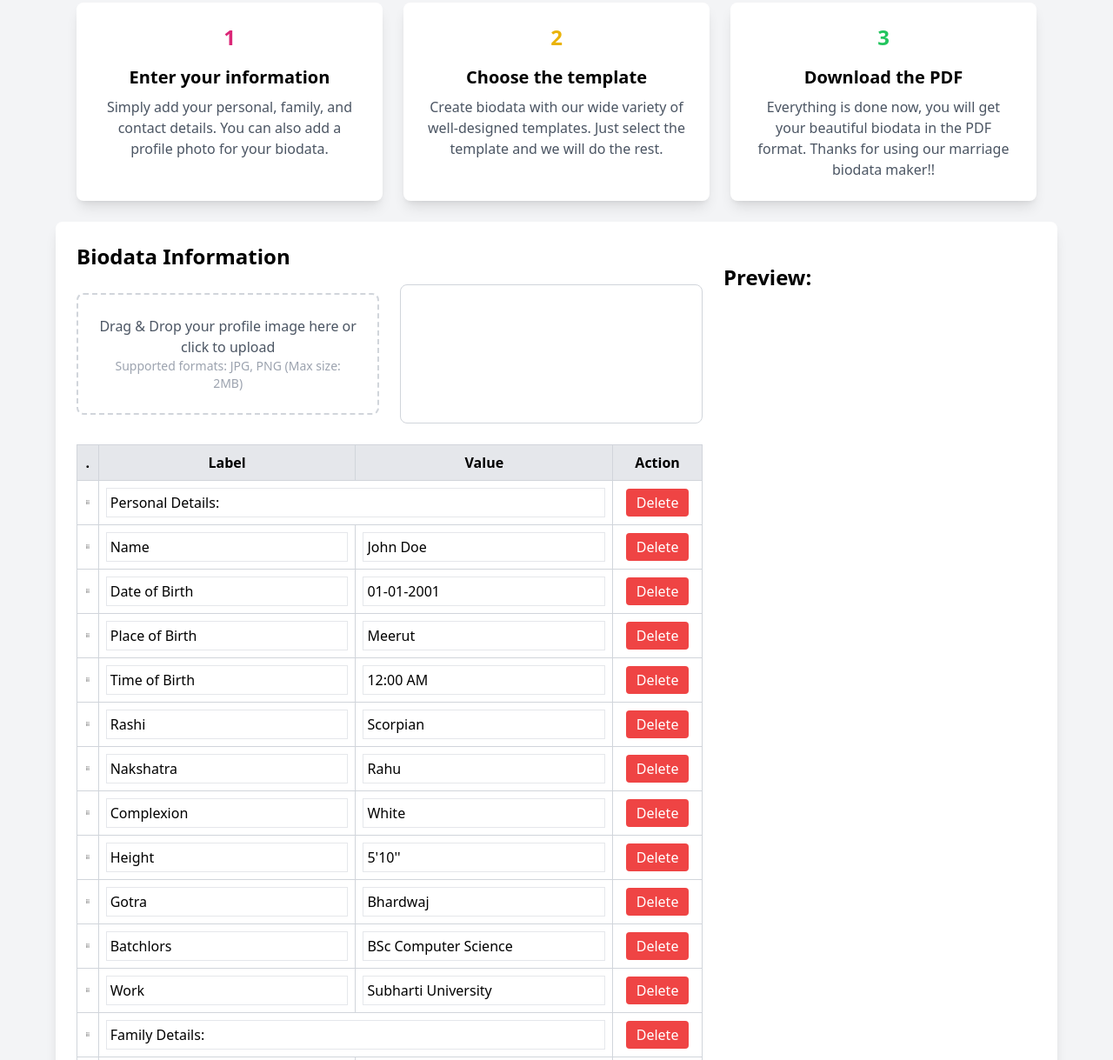
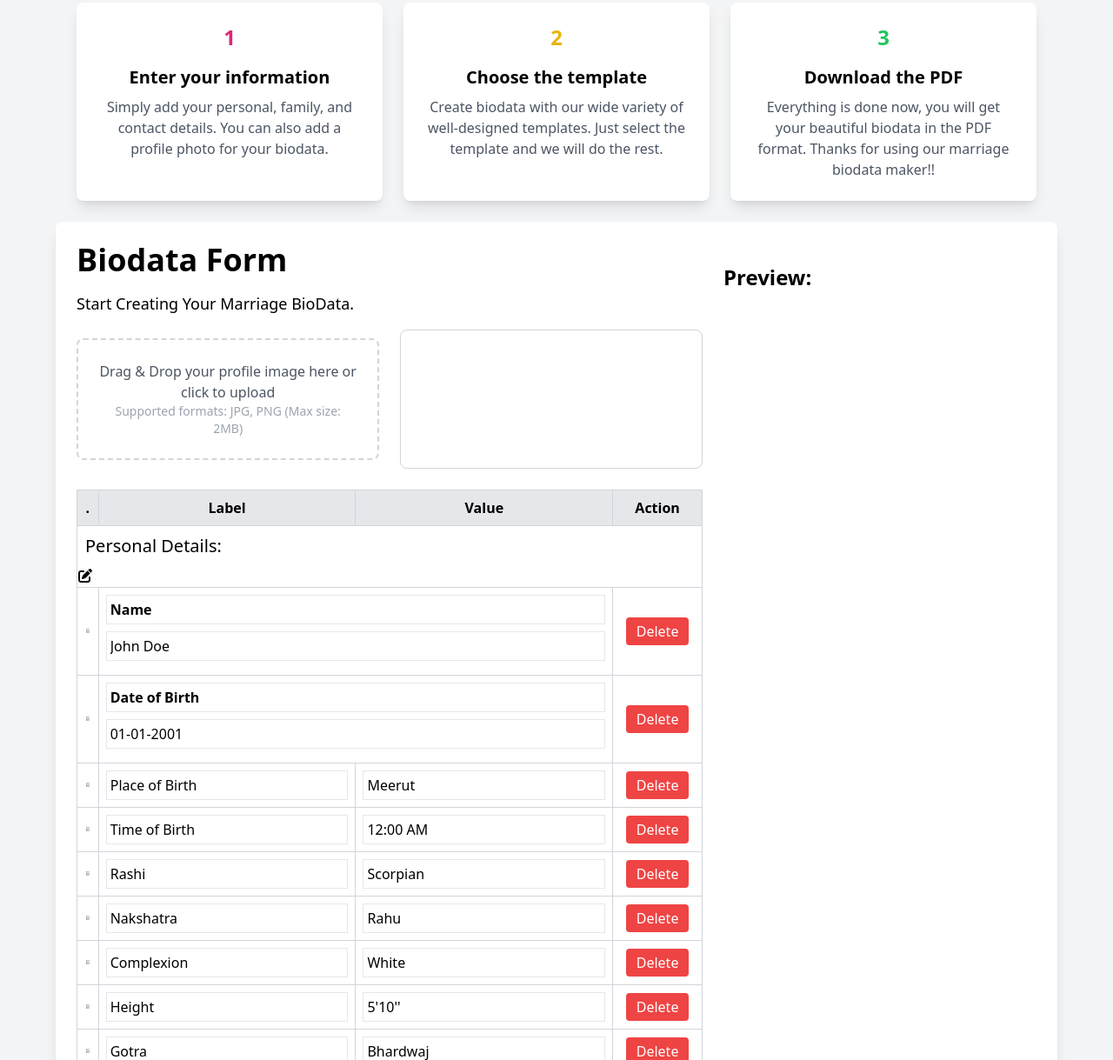
Before and after one commit to satvik017/testtool1, a plain HTML site: page index.html in a window 1280 px wide. Shown: the part 993-2212 px from the top of the page at 87% size. Drawn offline with nearby package versions, Linux system fonts and the light colour scheme.

Commit message:
Update index.html

```diff
--- a/index.html
+++ b/index.html
@@ -5,6 +5,7 @@
     <meta name="viewport" content="width=device-width, initial-scale=1.0">
     <title>Biodata Maker</title>
     <script src="https://cdn.tailwindcss.com"></script>
+    <script src='https://kit.fontawesome.com/a076d05399.js' crossorigin='anonymous'></script>
     <link rel="stylesheet" href="./css/style.css">
 </head>
 <body class="bg-gray-100">
@@ -78,7 +79,8 @@
         <!-- Bio Data Maker -->
         <div class="max-w-6xl mx-auto bg-white p-6 shadow-lg rounded-lg flex gap-6" id="BiodataMaker">
             <div class="md:w-2/3">
-                <h2 class="text-2xl font-bold mb-4">Biodata Information</h2>
+                <h2 class="text-4xl font-bold mb-4">Biodata Form</h2>
+                <h2 class="text-lg mb-4">Start Creating Your Marriage BioData.</h2>
 
                 <!-- Drag and Drop Profile Image Upload -->
                 <div class="flex items-center gap-6 mb-6">
@@ -105,7 +107,7 @@
                     <tbody id="biodata-table-body">
 
                         <!-- Personal details begins here -->
-                        <tr draggable="true" class="cursor-move">
+                        <!-- <tr draggable="true" class="cursor-move">
                             <td class="border border-gray-300 p-2 text-center cursor-move">
                                 <span class="drag-handle"><svg xmlns="http://www.w3.org/2000/svg" id="mdi-drag"
                                         viewBox="0 0 24 24">
@@ -119,7 +121,8 @@
                                 <button class="bg-red-500 text-white px-3 py-1 rounded"
                                     onclick="this.closest('tr').remove()">Delete</button>
                             </td>
-                        </tr>
+                        </tr> -->
+                        <tr> <td colspan="4"> <h2 class="p-2 text-xl">Personal Details:</h2> <i class='fas fa-edit'></i></td> </tr>
                         <tr draggable="true" class="cursor-move">
                             <td class="border border-gray-300 p-2 text-center cursor-move">
                                 <span class="drag-handle"><svg xmlns="http://www.w3.org/2000/svg" id="mdi-drag"
@@ -128,9 +131,8 @@
                                             d="M7,19V17H9V19H7M11,19V17H13V19H11M15,19V17H17V19H15M7,15V13H9V15H7M11,15V13H13V15H11M15,15V13H17V15H15M7,11V9H9V11H7M11,11V9H13V11H11M15,11V9H17V11H15M7,7V5H9V7H7M11,7V5H13V7H11M15,7V5H17V7H15Z" />
                                     </svg></span>
                             </td>
-                            <td class="border border-gray-300 p-2"><input type="text" class="w-full p-1 border"
-                                    value="Name"></td>
-                            <td class="border border-gray-300 p-2"><input type="text" class="w-full p-1 border"
+                            <td colspan="2" class="border border-gray-300 p-2"><input type="text" class="w-full font-bold p-1 border"
+                                    value="Name"><input type="text" class="w-full p-1 my-2 border"
                                     value="John Doe"></td>
                             <td class="border border-gray-300 p-2 text-center">
                                 <button class="bg-red-500 text-white px-3 py-1 rounded"
@@ -145,9 +147,8 @@
                                             d="M7,19V17H9V19H7M11,19V17H13V19H11M15,19V17H17V19H15M7,15V13H9V15H7M11,15V13H13V15H11M15,15V13H17V15H15M7,11V9H9V11H7M11,11V9H13V11H11M15,11V9H17V11H15M7,7V5H9V7H7M11,7V5H13V7H11M15,7V5H17V7H15Z" />
                                     </svg></span>
                             </td>
-                            <td class="border border-gray-300 p-2"><input type="text" class="w-full p-1 border"
-                                    value="Date of Birth"></td>
-                            <td class="border border-gray-300 p-2"><input type="text" class="w-full p-1 border"
+                            <td  colspan="2" class="border border-gray-300 p-2"><input type="text" class="w-full font-bold p-1 border"
+                                    value="Date of Birth"><input type="text" class="w-full p-1 my-2 border"
                                     value="01-01-2001"></td>
                             <td class="border border-gray-300 p-2 text-center">
                                 <button class="bg-red-500 text-white px-3 py-1 rounded"
@@ -309,7 +310,7 @@
                         </tr>
 
                         <!-- Family Details begins here -->
-                        <tr draggable="true" class="cursor-move">
+                        <!-- <tr draggable="true" class="cursor-move">
                             <td class="border border-gray-300 p-2 text-center cursor-move">
                                 <span class="drag-handle"><svg xmlns="http://www.w3.org/2000/svg" id="mdi-drag"
                                         viewBox="0 0 24 24">
@@ -323,7 +324,8 @@
                                 <button class="bg-red-500 text-white px-3 py-1 rounded"
                                     onclick="this.closest('tr').remove()">Delete</button>
                             </td>
-                        </tr>
+                        </tr> -->
+                        <tr> <td colspan="4"> <h2 class="p-2 text-xl">Family Details:</h2> </td> </tr>
                         <tr draggable="true" class="cursor-move">
                             <td class="border border-gray-300 p-2 text-center cursor-move">
                                 <span class="drag-handle"><svg xmlns="http://www.w3.org/2000/svg" id="mdi-drag"
@@ -410,7 +412,7 @@
                             </td>
                         </tr>
                         <!-- Contact Details begins here -->
-                        <tr draggable="true" class="cursor-move">
+                        <!-- <tr draggable="true" class="cursor-move">
                             <td class="border border-gray-300 p-2 text-center cursor-move">
                                 <span class="drag-handle"><svg xmlns="http://www.w3.org/2000/svg" id="mdi-drag"
                                         viewBox="0 0 24 24">
@@ -424,7 +426,8 @@
                                 <button class="bg-red-500 text-white px-3 py-1 rounded"
                                     onclick="this.closest('tr').remove()">Delete</button>
                             </td>
-                        </tr>
+                        </tr> -->
+                        <tr> <td colspan="4"> <h2 class="p-2 text-xl">Contact Details:</h2> </td> </tr>
                         <tr draggable="true" class="cursor-move">
                             <td class="border border-gray-300 p-2 text-center cursor-move">
                                 <span class="drag-handle"><svg xmlns="http://www.w3.org/2000/svg" id="mdi-drag"
```
